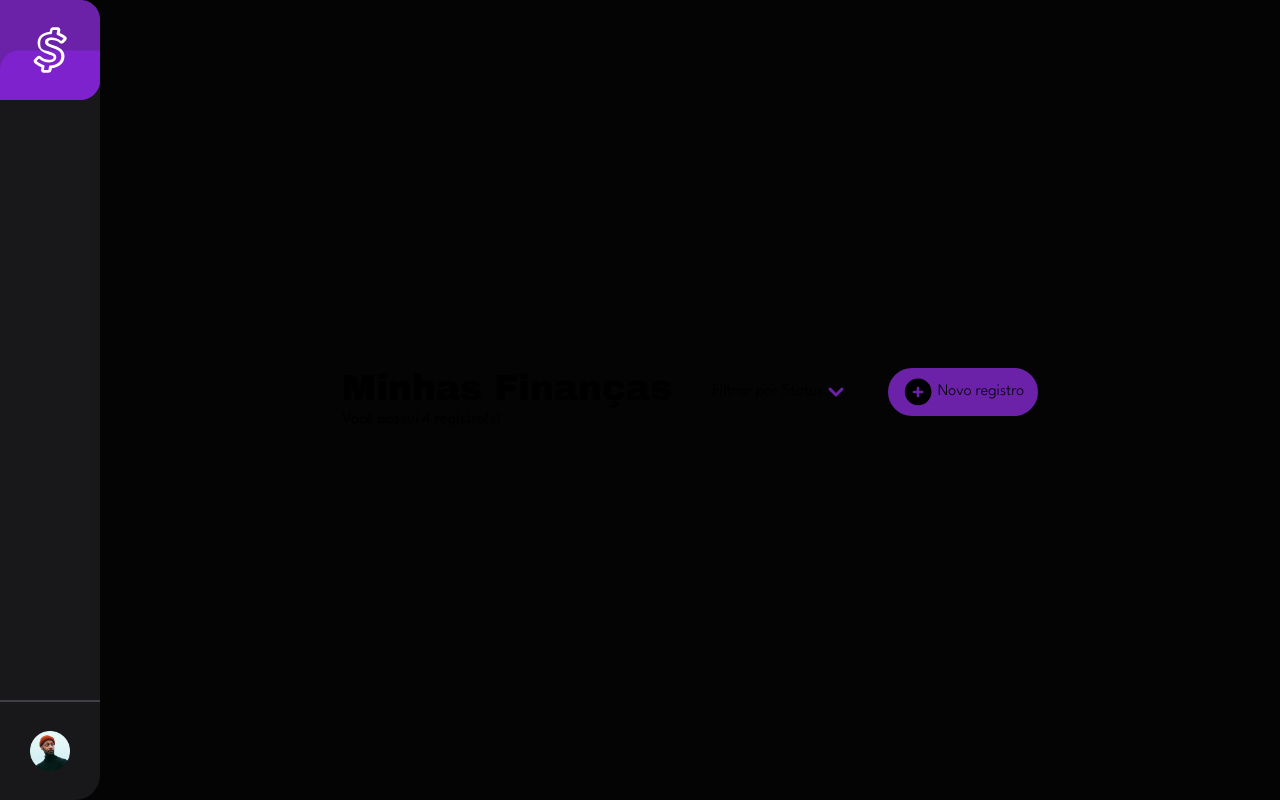
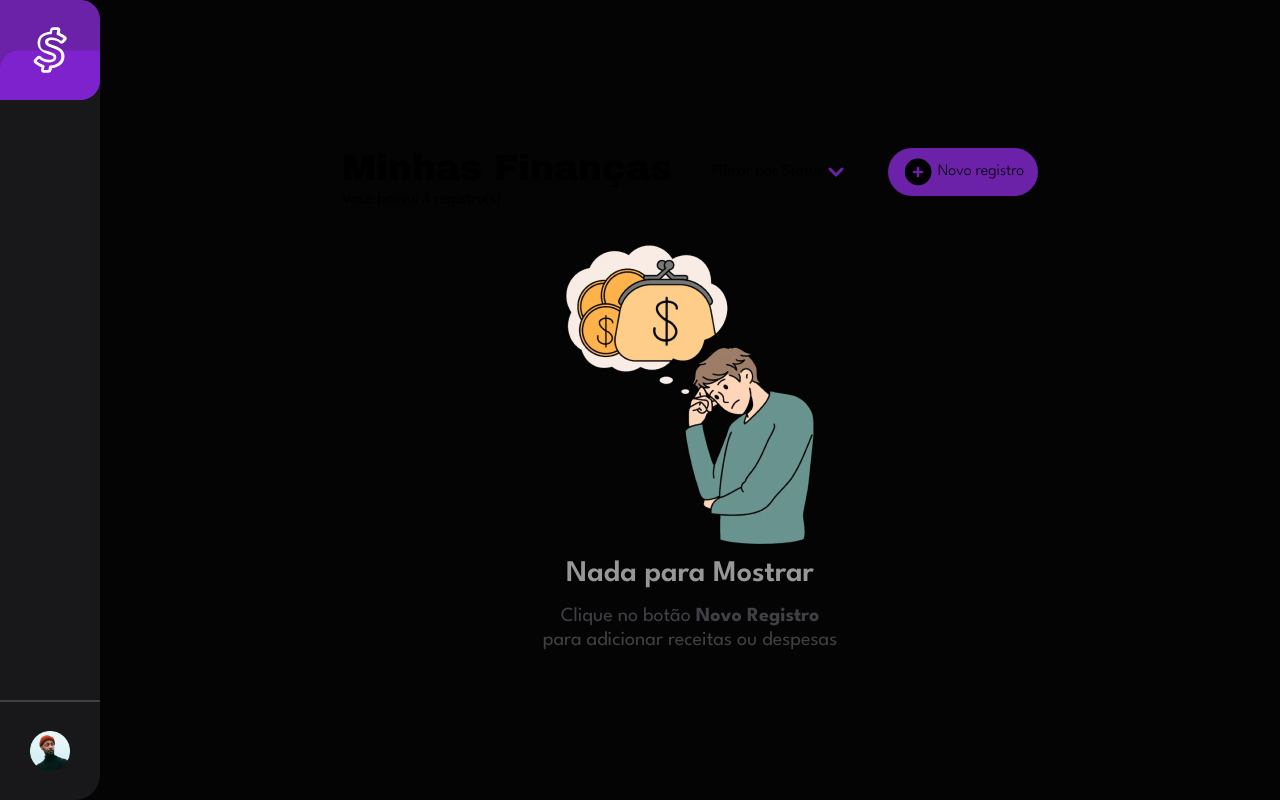
Before and after one commit to aursouza/Aplicacao-Financeira, a Next.js app in the folder app-fin-frontend/: page / in a window 1280 px wide. Built offline with nearby package versions, Linux system fonts and the light colour scheme.

Commit message:
create component

```diff
--- /dev/null
+++ b/app-fin-frontend/src/components/ContentEmpty.tsx
@@ -0,0 +1,20 @@
+import Image from "next/image";
+
+import img from "../../public/image/empty.png";
+import ContentArea from "./ContentArea";
+
+export default function ContentEmpty() {
+  return (
+    <ContentArea col center className="mt-5">
+      <Image src={img} width={278} height={300} alt="Empty" priority />
+      <h2 className="text-3xl text-lightGray font-semibold">
+        Nada para Mostrar
+      </h2>
+      <p className="font-normal text-xl text-gray text-center leading-6">
+        Clique no botão <strong>Novo Registro</strong>
+        <br />
+        para adicionar receitas ou despesas
+      </p>
+    </ContentArea>
+  );
+}
--- a/app-fin-frontend/src/components/ContentMain.tsx
+++ b/app-fin-frontend/src/components/ContentMain.tsx
@@ -1,10 +1,12 @@
 import ContentArea from "./ContentArea";
+import ContentEmpty from "./ContentEmpty";
 import Header from "./Header";
 
 export default function MainContent() {
   return (
-    <ContentArea center className="bg-black w-full h-screen">
+    <ContentArea col center className="bg-black w-full h-screen">
       <Header />
+      <ContentEmpty />
     </ContentArea>
   );
 }
--- a/app-fin-frontend/src/utils/fonts.ts
+++ b/app-fin-frontend/src/utils/fonts.ts
@@ -15,7 +15,7 @@ export const archivo = Archivo_Black({
 
 export const league = League_Spartan({
   subsets: ["latin"],
-  weight: ["100", "200", "300", "400", "500", "900"],
+  weight: ["100", "200", "300", "400", "500", "600", "700", "800", "900"],
   variable: "--font-league",
   display: "swap",
 });
```
Also changed, not shown: app-fin-frontend/public/image/empty.png (added).
